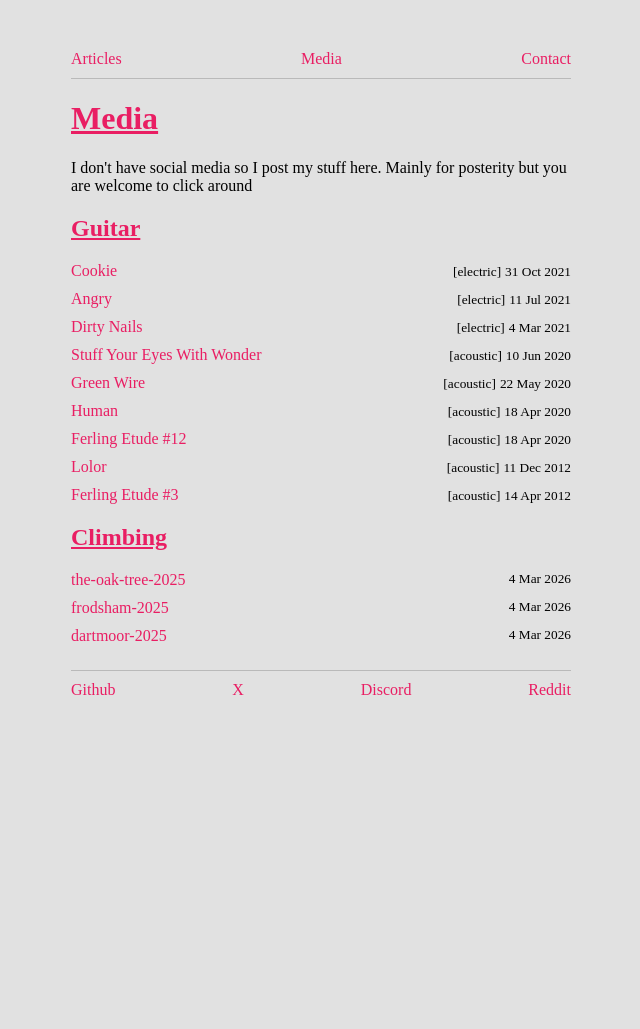
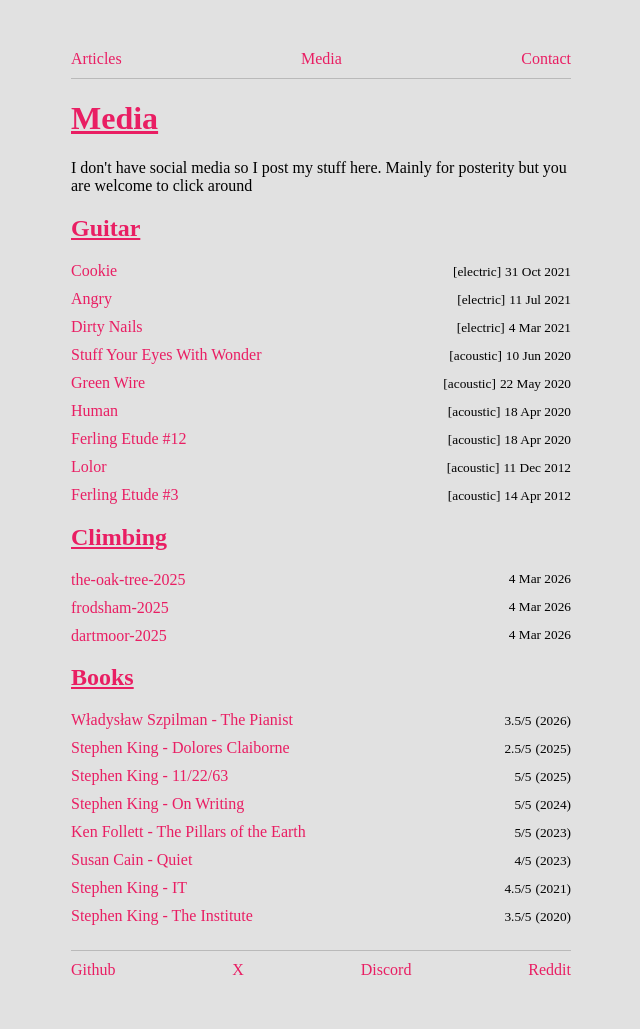
Before and after one commit to joereynolds/joereynolds.github.io, a Jekyll site: the page built from media.html, in a window 1280 px wide. Shown: the whole page, without its empty margins (319-959 px from the left). Built offline with Jekyll 4.4.1, drawn with Linux system fonts in a browser that asks for light colours; before the commit the page ends 900 px from its top, so only the background shows below that.

Commit message:
Add section for books

```diff
--- /dev/null
+++ b/_books/11-22-63.md
@@ -0,0 +1,8 @@
+---
+layout: book
+title: "11/22/63"
+author: "Stephen King"
+rating: 5
+date: 2025-01-01
+permalink: /books/11-22-63.html
+---
--- /dev/null
+++ b/_books/dolores-claiborne.md
@@ -0,0 +1,8 @@
+---
+layout: book
+title: "Dolores Claiborne"
+author: "Stephen King"
+rating: 2.5
+date: 2025-01-01
+permalink: /books/dolores-claiborne.html
+---
--- /dev/null
+++ b/_books/it.md
@@ -0,0 +1,8 @@
+---
+layout: book
+title: "IT"
+author: "Stephen King"
+rating: 4.5
+date: 2021-01-01
+permalink: /books/it.html
+---
--- /dev/null
+++ b/_books/on-writing.md
@@ -0,0 +1,8 @@
+---
+layout: book
+title: "On Writing"
+author: "Stephen King"
+rating: 5
+date: 2024-01-01
+permalink: /books/on-writing.html
+---
--- /dev/null
+++ b/_books/quiet.md
@@ -0,0 +1,8 @@
+---
+layout: book
+title: "Quiet"
+author: "Susan Cain"
+rating: 4
+date: 2023-01-01
+permalink: /books/quiet.html
+---
--- /dev/null
+++ b/_books/the-institute.md
@@ -0,0 +1,8 @@
+---
+layout: book
+title: "The Institute"
+author: "Stephen King"
+rating: 3.5
+date: 2020-01-01
+permalink: /books/the-institute.html
+---
--- /dev/null
+++ b/_books/the-pianist.md
@@ -0,0 +1,8 @@
+---
+layout: book
+title: "The Pianist"
+author: "Władysław Szpilman"
+rating: 3.5
+date: 2026-01-01
+permalink: /books/the-pianist.html
+---
--- /dev/null
+++ b/_books/the-pillars-of-the-earth.md
@@ -0,0 +1,8 @@
+---
+layout: book
+title: "The Pillars of the Earth"
+author: "Ken Follett"
+rating: 5
+date: 2023-01-01
+permalink: /books/the-pillars-of-the-earth.html
+---
--- a/_config.yml
+++ b/_config.yml
@@ -33,6 +33,9 @@ collections:
   climbing:
     output: true
     permalink: /climbing/:title.html
+  books:
+    output: true
+    permalink: /books/:title.html
 
 kramdown:
     # Github pages needs to disable highlighting in a different way
--- a/media.html
+++ b/media.html
@@ -35,3 +35,19 @@ permalink: /media.html
         {% endfor %}
     </ul>
 </div>
+
+<h2>Books</h2>
+<div>
+    <ul>
+        {% assign books_sorted = site.books | sort: 'date' | reverse %}
+        {% for book in books_sorted %}
+        <li>
+            <a href="{{ book.url }}">{{ book.author }} - {{ book.title }}</a>
+            <span>
+                <small>{{ book.rating }}/5</small>
+                <small>({{ book.date | date: "%Y" }})</small>
+            </span>
+        </li>
+        {% endfor %}
+    </ul>
+</div>
```
Also changed, not shown: _layouts/book.html (added, +8 -0 lines).
